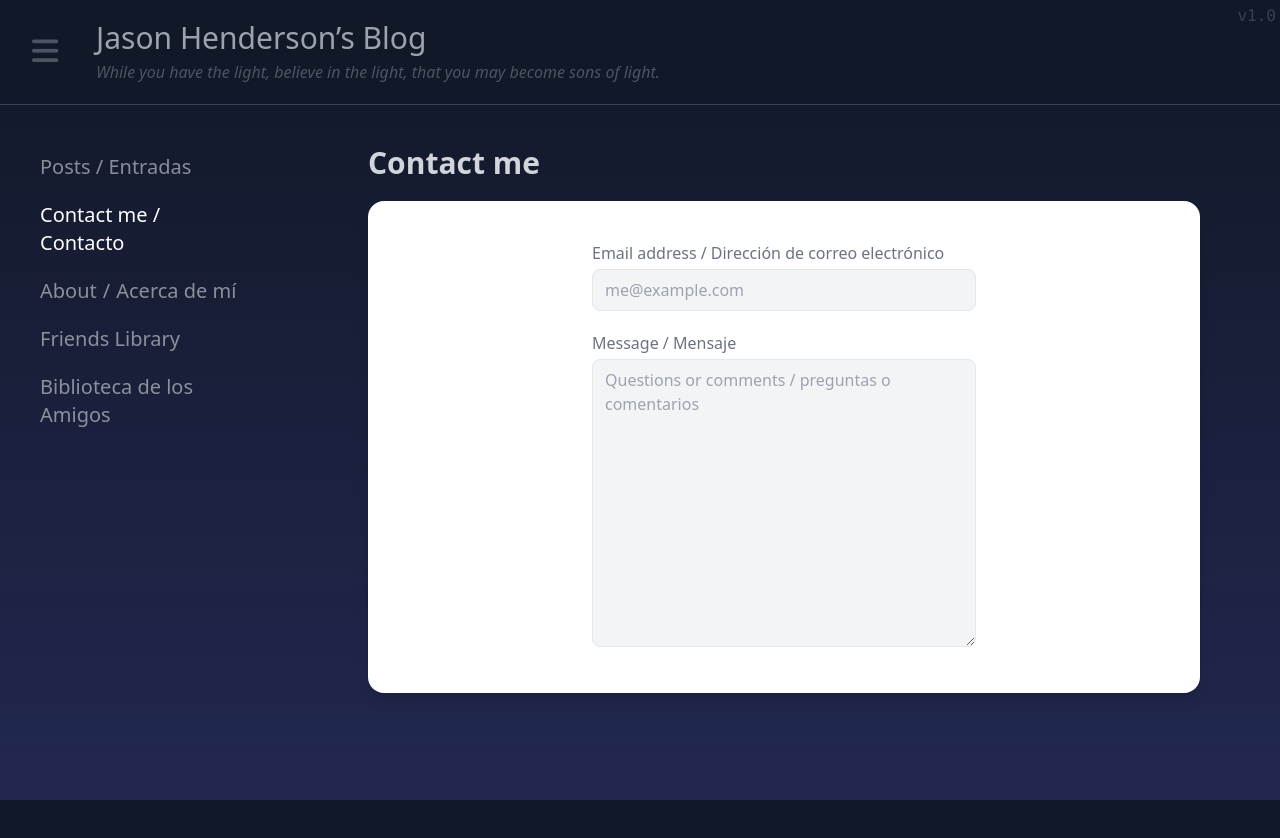
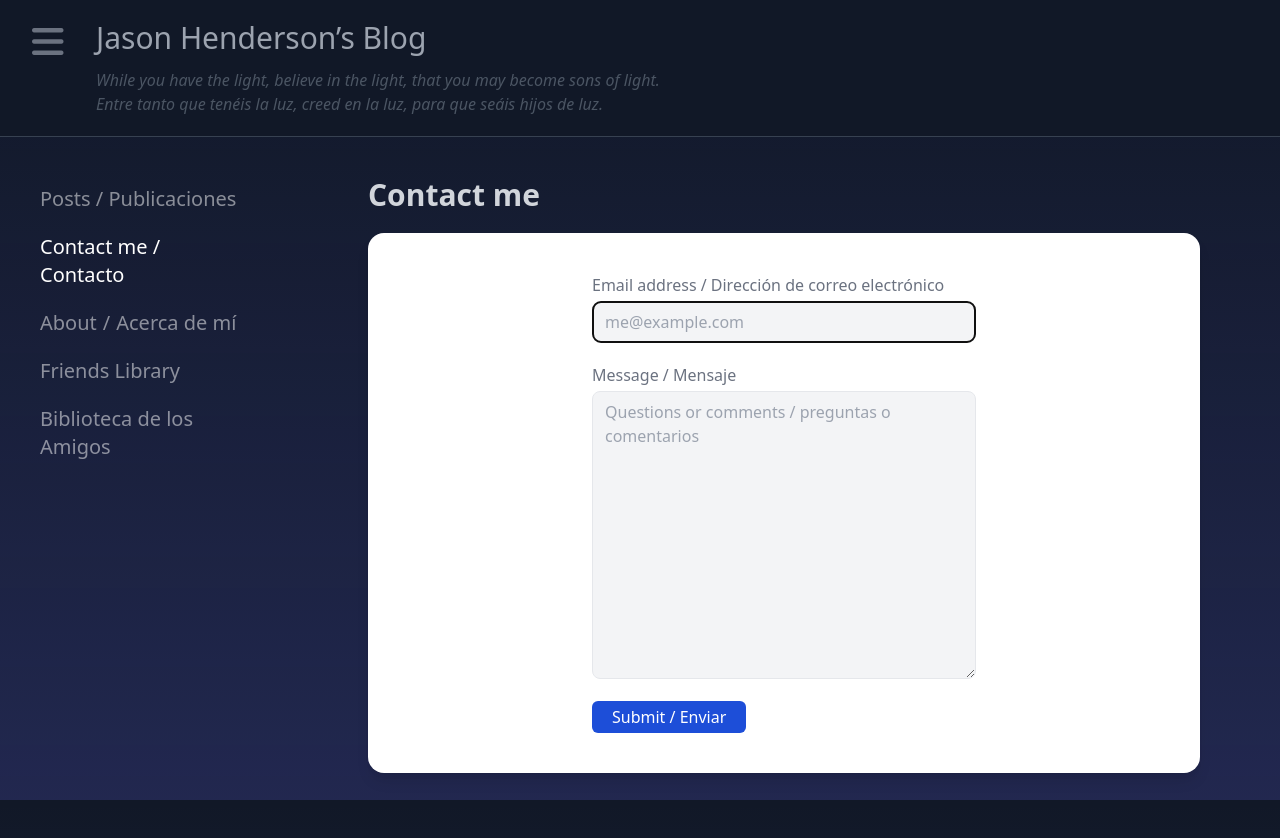
Before and after one commit to jaredh159/jasons-thoughts, an Astro site: page /contact in a window 1280 px wide. Built offline with nearby package versions, Linux system fonts and the light colour scheme; Astro itself is replaced by a stand-in of ours.

Commit message:
connect contact form to netlify forms

```diff
--- a/src/components/Chrome.astro
+++ b/src/components/Chrome.astro
@@ -19,29 +19,34 @@ const { page } = Astro.props as Props;
     <header
       class='px-8 py-5 bg-gray-900 border-b border-b-gray-700 flex justify-between items-center relative'
     >
-      <pre class='absolute right-1 top-1 font-mono text-gray-700'>v1.0</pre>
       <div class='flex justify-start items-center ml-16'>
         <div class=''>
-          <h1 class='text-3xl font-medium text-gray-400 -ml-16 lg:-ml-0'>
+          <h1
+            class='text-center md:text-left text-3xl font-medium text-gray-400 -ml-16 lg:-ml-0'
+          >
             Jason Henderson&rsquo;s Blog
           </h1>
-          <p class='text-gray-600 italic mt-1 hidden lg:block'>
+          <p class='text-gray-600 italic mt-3 hidden lg:block'>
             While you have the light, believe in the light, that you may become
             sons of light.
+          </p>
+          <p class='text-gray-600 italic mt-0 hidden lg:block'>
+            Entre tanto que tenéis la luz, creed en la luz, para que seáis hijos
+            de luz.
           </p>
         </div>
       </div>
     </header>
     <div class='min-h-screen'>
       <label
-        class='fa fa-bars mr-6 text-gray-600 text-3xl hover:text-gray-500 cursor-pointer transition duration-100 p-4 lg:-ml-4 absolute top-2 lg:top-5 left-8 -ml-40'
+        class='fa fa-bars mr-6 text-gray-500 text-4xl hover:text-gray-300 cursor-pointer transition duration-100 p-4 lg:-ml-4 absolute top-2 lg:top-2 left-8 -ml-40'
         for='nav-toggle'></label>
       <input type='checkbox' id='nav-toggle' class='hidden' />
       <nav
         class='sticky bg-gray-900 bg-opacity-95 lg:bg-transparent top-0 lg:h-screen lg:p-10 lg:py-12 sidebar lg:w-72 flex flex-row lg:flex-col justify-center lg:justify-start py-7 z-50 shadow-xl lg:shadow-none flex-wrap lg:space-y-5 px-8'
       >
         <SidebarLink selected={page === `/`} to='/'
-          >Posts / Entradas
+          >Posts / Publicaciones
         </SidebarLink>
         <SidebarLink selected={page === `/contact`} to='/contact'
           >Contact me / Contacto
--- a/src/components/NewestBlogPostPreview.astro
+++ b/src/components/NewestBlogPostPreview.astro
@@ -14,7 +14,9 @@ const { post } = Astro.props as Props;
     <div class='m-6 md:m-10 md:divide-x-2 flex flex-col md:flex-row'>
       <div class='p-4 pr-8 md:w-1/2 mb-5 md:mb-0'>
         <h1 class='font-lato text-3xl'>{post.en.title}</h1>
-        <div class='mt-4 mb-6 text-lg text-gray-500 h-32 overflow-hidden relative'>
+        <div
+          class='mt-4 mb-6 text-lg text-gray-500 h-32 overflow-hidden relative'
+        >
           <div set:html={striptags(post.en.content).substring(0, 400)}></div>
           <div
             class='absolute w-full h-full left-0 top-0 bg-gradient-to-b from-transparent to-white'
@@ -24,12 +26,14 @@ const { post } = Astro.props as Props;
         <a
           class='px-7 py-3 bg-indigo-800 transition rounded-lg text-white font-medium shadow hover:bg-indigo-700 cursor-pointer'
           href={`/posts/${post.en.slug}`}
-          >Read post &rarr;
+          >Read / Listen &rarr;
         </a>
       </div>
       <div class='p-4 md:pl-8 md:w-1/2'>
         <h1 class='font-lato text-3xl'>{post.es.title}</h1>
-        <div class='mt-4 mb-6 text-lg text-gray-500 h-32 overflow-hidden relative'>
+        <div
+          class='mt-4 mb-6 text-lg text-gray-500 h-32 overflow-hidden relative'
+        >
           <div set:html={striptags(post.es.content).substring(0, 400)}></div>
           <div
             class='absolute w-full h-full left-0 top-0 bg-gradient-to-b from-transparent to-white'
@@ -39,7 +43,7 @@ const { post } = Astro.props as Props;
         <a
           class='px-7 py-3 bg-indigo-800 transition rounded-lg text-white font-medium shadow hover:bg-indigo-700 cursor-pointer'
           href={`/posts/${post.es.slug}`}
-          >Leer postito &rarr;
+          >Leer / Escuchar &rarr;
         </a>
       </div>
     </div>
--- a/src/pages/contact.astro
+++ b/src/pages/contact.astro
@@ -8,13 +8,20 @@ import Chrome from '../components/Chrome.astro';
     <div
       class='w-full sm:w-auto bg-white rounded-2xl shadow-lg p-8 sm:p-10 flex justify-center items-center flex-col'
     >
-      <form class='w-full sm:w-auto'>
+      <form
+        name='contact'
+        class='w-full sm:w-auto'
+        method='POST'
+        data-netlify='true'
+      >
         <label class='block text-gray-500 font-medium mb-1' for='email'
           >Email address / Dirección de correo electrónico
         </label>
         <input
+          autofocus
           id='email'
           type='email'
+          name='email'
           class='w-full sm:w-96 px-3 py-2 border rounded-lg bg-gray-100 text-gray-500'
           placeholder='me@example.com'
         />
@@ -23,8 +30,17 @@ import Chrome from '../components/Chrome.astro';
         </label>
         <textarea
           id='area'
+          name='message'
           class='h-72 w-full sm:w-96 px-3 py-2 border rounded-lg bg-gray-100 text-gray-500'
-          placeholder='Questions or comments / preguntas o comentarios'></textarea>
+          placeholder='Questions or comments / preguntas o comentarios'
+        ></textarea>
+        <div class='mt-4'>
+          <button
+            class='bg-blue-700 text-white rounded-md px-5 py-1'
+            type='submit'
+            >Submit / Enviar
+          </button>
+        </div>
       </form>
     </div>
   </div>
```
